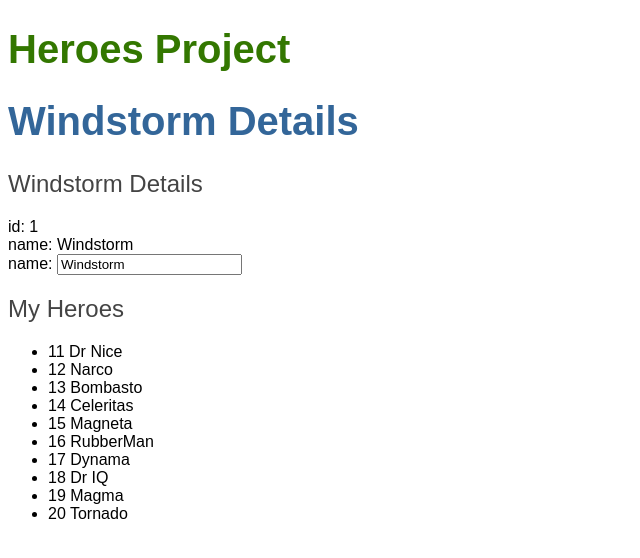
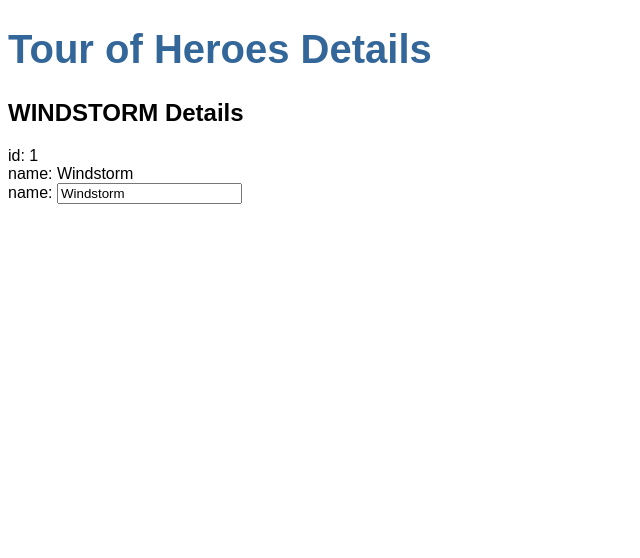
Before and after one commit to GeorgeBirb/heroesApp, an Angular app: page / in a window 1280 px wide. Shown: the top 558 px of the page, without its empty margins (0-640 px from the left). Built offline with nearby package versions, Linux system fonts and the light colour scheme.

Commit message:
adding documentation

```diff
--- a/src/app/app.component.html
+++ b/src/app/app.component.html
@@ -1,21 +1,3 @@
 <!--Here is the html that <app-root></app-root> from index.html contains -->
-<h1>{{hero.name}} Details</h1>
-<h2>{{hero.name}} Details</h2>
-<div>
-  <span>id: </span>{{hero.id}}
-</div> <div>
-  <span>name: </span>{{hero.name}}
-</div>
-
-<div>
-  <label>name: <input [(ngModel)]="hero.name" placeholder="name"/>
-  </label>
-</div>
-
-
-<h2>My Heroes</h2>
-<ul class="heroes">
-  <li *ngFor="let hero of heroes">
-    <span class="badge">{{hero.id}}</span> {{hero.name}}
-  </li>
-</ul>
+<h1>{{title}} Details</h1>
+<app-heroes></app-heroes>
--- a/src/app/app.component.ts
+++ b/src/app/app.component.ts
@@ -1,7 +1,5 @@
 // Component για δημιουργία components και OnInit για δημιουργία λογικής κατά την φόρτωση της σελίδας
 import {Component, OnInit} from '@angular/core';
-import {Hero} from "./app.hero";
-import {HEROES} from "./app.mock-heroes";
 
 // https://www.youtube.com/watch?v=dP9RzPBcnqA
 @Component({
@@ -17,9 +15,6 @@
 export class AppComponent implements OnInit {
   title = 'Tour of Heroes';
 
-  hero: Hero = {id: 1, name: "Windstorm"};
-  heroes = HEROES;
-
   constructor() {
   }
 
--- a/src/app/app.mock-heroes.ts
+++ /dev/null
@@ -1,14 +0,0 @@
-import {Hero} from "./app.hero";
-
-export const HEROES: Hero[] = [
-  { id: 11, name: 'Dr Nice' },
-  { id: 12, name: 'Narco' },
-  { id: 13, name: 'Bombasto' },
-  { id: 14, name: 'Celeritas' },
-  { id: 15, name: 'Magneta' },
-  { id: 16, name: 'RubberMan' },
-  { id: 17, name: 'Dynama' },
-  { id: 18, name: 'Dr IQ' },
-  { id: 19, name: 'Magma' },
-  { id: 20, name: 'Tornado' }
-];
--- a/src/app/app.module.ts
+++ b/src/app/app.module.ts
@@ -6,11 +6,13 @@
 //Εδώ γίνεται το import του app.component.ts
 import { AppComponent } from './app.component';
 import {FormsModule} from "@angular/forms";
+import { HeroesComponent } from './components/heroes/heroes.component';
 
 @NgModule({
   //Εδώ βλέπει ο <app-root> του index.html και πηγαίνει στο app.component.ts
   declarations: [
-    AppComponent
+    AppComponent,
+    HeroesComponent
   ],
   imports: [
     BrowserModule,
--- /dev/null
+++ b/src/app/components/heroes/heroes.component.html
@@ -0,0 +1,9 @@
+<h2>{{hero.name | uppercase}} Details</h2>
+<div><span>id: </span>{{hero.id}}</div>
+<div><span>name: </span>{{hero.name}}</div>
+
+<div>
+  <label> name:
+    <input [(ngModel)]="hero.name" placeholder="name"/>
+  </label>
+</div>
--- /dev/null
+++ b/src/app/components/heroes/heroes.component.ts
@@ -0,0 +1,21 @@
+import {Component, OnInit} from '@angular/core';
+import {Hero} from "../../interfaces/Hero";
+
+@Component({
+  selector: 'app-heroes',
+  templateUrl: './heroes.component.html',
+  styleUrls: ['./heroes.component.css']
+})
+export class HeroesComponent implements OnInit {
+
+  hero: Hero = {
+    id: 1,
+    name: "Windstorm"
+  };
+
+  constructor() {
+  }
+
+  ngOnInit(): void {
+  }
+}
--- a/src/index.html
+++ b/src/index.html
@@ -7,7 +7,6 @@
   <meta name="viewport" content="width=device-width, initial-scale=1">
   <link rel="icon" type="image/x-icon" href="favicon.ico">
 </head>
-<h1>Heroes Project</h1>
 <body>
 <!--Here will be shown app.component.html (the typeScript files) -->
 <app-root></app-root>
```
Also changed, not shown: src/app/components/heroes/heroes.component.css (added), src/app/interfaces/Hero.ts (line endings or trailing spaces), 1 other file (tests, documents, lock files or other folders).
